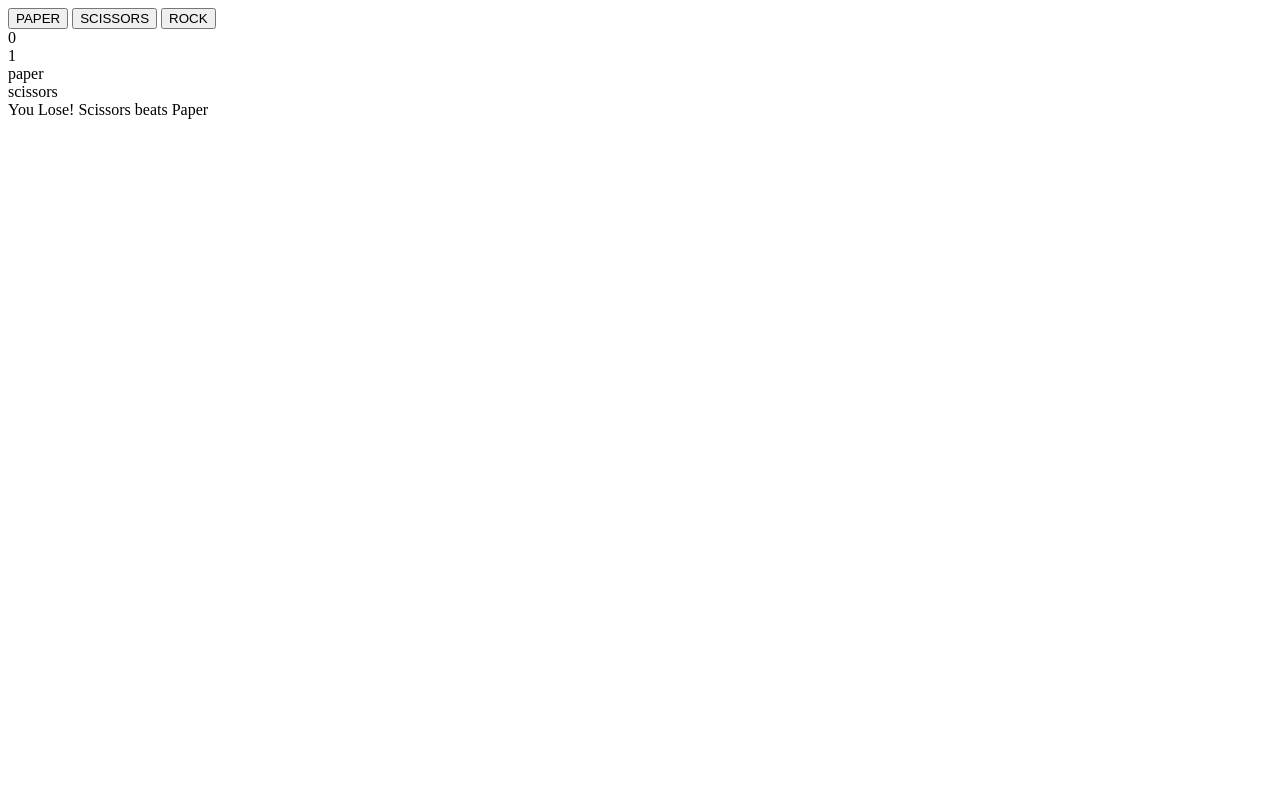
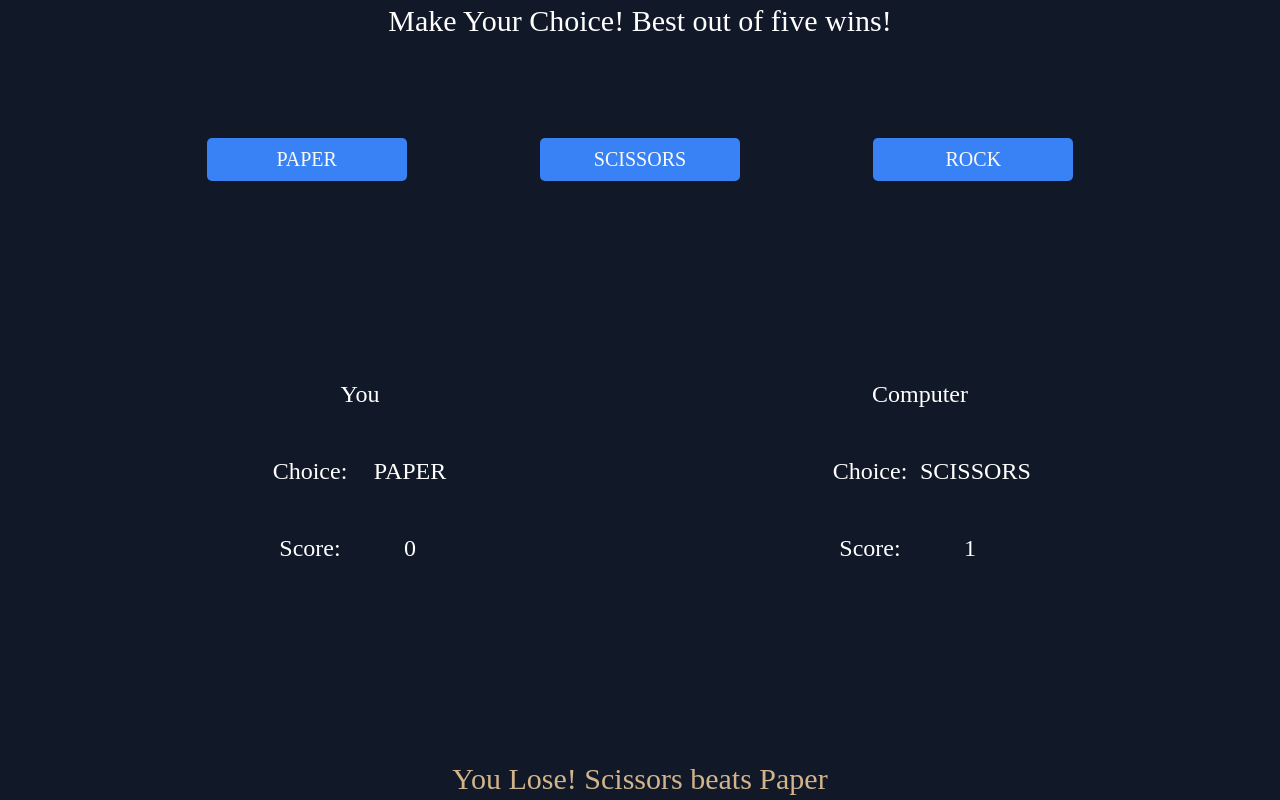
Before and after one commit to Plamen-V-Ivanov/rock-paper-scissors-play, a plain HTML site: page index.html in a window 1280 px wide. Both pictures are taken after a click on the button "PAPER". Drawn offline with Linux system fonts and the light colour scheme.

Commit message:
Added styling. Made more dynamic

```diff
--- a/index.html
+++ b/index.html
@@ -1,31 +1,68 @@
 <!DOCTYPE html>
 <html lang="en">
+
 <head>
     <meta charset="UTF-8">
     <meta http-equiv="X-UA-Compatible" content="IE=edge">
     <meta name="viewport" content="width=device-width, initial-scale=1.0">
     <title>Document</title>
     <script src="source.js" defer></script>
+    <link rel="stylesheet" href="./style/style.css">
 </head>
 
-<button class="play-btn">PAPER</button>
-<button class="play-btn">SCISSORS</button>
-<button class="play-btn">ROCK</button>
+<div id="choice-section">
+    <div id="choice-message">Make Your Choice! Best out of five wins!</div>
+    <div id="buttons-section">
+        <button class="play-btn">PAPER</button>
+        <button class="play-btn">SCISSORS</button>
+        <button class="play-btn">ROCK</button>
+    </div>
+</div>
 
-<div id="player-score"></div>
-<div id="computer-score"></div>
+<div id="score-section">
+    <div class="score-column">
+        <div>You</div>
+        <div class="table-block">
+            <div class="label">Choice:</div>
+            <div class="label" id="player-choice"></div>
+        </div>
+        <div class="table-block">
+            <div class="label">Score:</div>
+            <div class="label" id="player-score"></div>
+        </div>
 
-<div id="player-choice"></div>
-<div id="computer-choice"></div>
+    </div>
+    <div class="divider">
+        <div class="loader"></div>
+    </div>
+
+
+    <div class="score-column">
+        <div>Computer</div>
+        <div class="table-block">
+            <div class="label">Choice:</div>
+            <div class="label" id="computer-choice"></div>
+        </div>
+        <div class="table-block">
+            <div class="label">Score:</div>
+            <div class="label" id="computer-score"></div>
+        </div>
+    </div>
+
+</div>
 
 <div id="round-message"></div>
+
 <div id="winner-message"></div>
 
+<div id="final-score"> </div>
 
+<button id="play-again-btn">Play Again</button>
 
 <body>
 
     <script src="/source.js"></script>
 
 </body>
+
 </html>
--- a/source.js
+++ b/source.js
@@ -28,7 +28,7 @@ function getComputerChoice() {
 
 }
 
-function checkForWinCondition(){
+function checkForWinCondition() {
 
     if (playerScore + computerScore >= 5 || playerScore >= 3 || computerScore >= 3) {
         if (playerScore > computerScore) {
@@ -38,6 +38,7 @@ function checkForWinCondition(){
         } else {
             winnerMessageElement.textContent = "The Game Is Tie! You Should Not Cheat, Using Developer Tool!"
         }
+        endGamePage();
         return true;
     }
     return false;
@@ -46,24 +47,26 @@ function checkForWinCondition(){
 
 function updatePageRoundChoices(playerSelection, computerSelection) {
 
-    playerChoiceElement.textContent = playerSelection;
-    computerChoiceElement.textContent = computerSelection;
+    playerChoiceElement.textContent = playerSelection.toUpperCase();
+    computerChoiceElement.textContent = computerSelection.toUpperCase();
     return;
 
 }
 
 function playRound(playerSelection, computerSelection) {
 
-    if(checkForWinCondition()){
+    if (checkForWinCondition()) {
         return;
     }
 
     if (!winningConditions[playerSelection]) {
         currRoundMessage = "Input a valid choice!"
+        return;
     }
 
     if (playerSelection == computerSelection) {
         currRoundMessage = "Tie!";
+        return;
     };
 
     if (winningConditions[playerSelection] == computerSelection) {
@@ -76,7 +79,7 @@ function playRound(playerSelection, computerSelection) {
         currRoundMessage = loseMessages[playerSelection];
     }
 
-    if(checkForWinCondition()){
+    if (checkForWinCondition()) {
         return;
     }
 
@@ -94,7 +97,43 @@ function game(playerSelection) {
 
 }
 
+function endGamePage() {
+
+    scoreSection.style.display = 'none';
+    choiceSection.style.display = 'none';
+    Array.from(scoreStatistics).map(scoreColumn => scoreColumn.style.display = 'none');
+    roundMessageElement.style.display = 'none';
+
+    finalScore.textContent = (`Final score: ${playerScore}:${computerScore}`)
+    winnerMessageElement.style.display = 'block';
+    finalScore.style.display = 'block';
+    playAgainBtn.style.display = 'block';
+
+}
+
+function BackToPlayPage() {
+
+    playerScore = 0;
+    computerScore = 0;
+
+    choiceSection.style.display = 'block';
+    scoreSection.style.display = 'flex';
+    roundMessageElement.style.display = 'block';
+
+    playerScoreElement.textContent = '';
+    computerScoreElement.textContent = '';
+    playerChoiceElement.textContent = '';
+    computerChoiceElement.textContent = '';
+    roundMessageElement.textContent = '';
+
+    winnerMessageElement.style.display = 'none';
+    finalScore.style.display = 'none';
+    playAgainBtn.style.display = 'none';
+
+}
+
 const playButtons = document.getElementsByClassName('play-btn');
+const scoreStatistics = document.getElementsByClassName('score-column')
 const playerScoreElement = document.getElementById('player-score');
 const computerScoreElement = document.getElementById('computer-score');
 const roundMessageElement = document.getElementById('round-message');
@@ -102,14 +141,44 @@ const winnerMessageElement = document.getElementById('winner-message');
 const playerChoiceElement = document.getElementById('player-choice');
 const computerChoiceElement = document.getElementById('computer-choice');
 
+const choiceSection = document.getElementById('choice-section');
+const scoreSection = document.getElementById('score-section');
+const finalScore = document.getElementById('final-score');
+const playAgainBtn = document.getElementById('play-again-btn');
+const animation = document.querySelector('.loader');
+
+
 Array.from(playButtons).forEach(btn => {
     btn.addEventListener('click', playEvent);
 });
 
+playAgainBtn.addEventListener('click', BackToPlayPage);
+
 function playEvent(e) {
+    const playerChoice = e.target.textContent.toLowerCase();
+    Array.from(scoreStatistics).map(scoreColumn => scoreColumn.style.display = 'flex');
+    triggerAnimation();
+    setTimeout(() => game(playerChoice), 1000);
+}
 
-    const playerChoice = e.target.textContent.toLowerCase();
-    console.log(playerChoice);
-    game(playerChoice);
+function triggerAnimation() {
+    reverseVisibility('hidden');
+    Array.from(playButtons).forEach(btn => {
+        btn.disabled = true;
+    });
+    animation.style.display = 'block';
 
+    setTimeout(function () {
+        animation.style.display = 'none'
+        Array.from(playButtons).forEach(btn => {
+            btn.disabled = false;
+        });
+        reverseVisibility('visible');
+    }, 1000);
 }
+
+function reverseVisibility(option) {
+    Array.from(scoreStatistics).map(scoreColumn => scoreColumn.style.visibility = option);
+    roundMessageElement.style.visibility = option;
+    animation.style.display = option;
+};
--- /dev/null
+++ b/style/style.css
@@ -0,0 +1,142 @@
+* {
+    font-family: 'Times New Roman', Times, serif;
+}
+
+body {
+    height: 100vh;
+    margin: 0;
+    padding: 0;
+    overflow: hidden;
+    display: flex;
+    flex: 1;
+
+    background: #111827;
+    color: #FFFFFF;
+    flex-direction: column;
+    justify-content: center;
+    align-items: center;
+    gap: 200px;
+
+    flex-basis: 100%;
+
+}
+
+.score-column {
+    display: flex;
+    width: 400px;
+    flex-direction: column;
+    text-align: center;
+    gap: 50px;
+    display: none;
+    align-items: center;
+
+}
+
+.table-block{
+    display: flex;
+    justify-content: space-between;
+
+}
+
+.divider{
+    width: 120px;
+}
+
+#choice-message {
+    width: 1000px;
+    margin-top: 100px;
+    margin-bottom: 100px;
+    text-align: center;
+    font-size: 30px;
+
+}
+
+#buttons-section {
+    display: flex;
+    flex: 1;
+    justify-content: space-around;
+}
+
+#score-section {
+    text-align: center;
+    width: 1000px;
+    height: 300px;
+    display: flex;
+    justify-content: space-evenly;
+    font-size: 24px;
+
+
+}
+
+
+#round-message{
+
+    height: 100px;
+    font-size: 30px;
+    color: tan;
+    margin-bottom: 100px;
+}
+
+#winner-message{
+
+    display: none;
+    font-size: 100px;
+    color: tan;
+
+}
+
+#final-score{
+    display: none;
+    font-size: 50px;
+}
+
+#play-again-btn{
+    display: none;
+}
+
+.label {
+    width: 100px;
+}
+
+
+
+button {
+    background: #3882f6;
+    color: #f9faf8;
+    font-weight: normal;
+    font-size: 20px;
+    padding: 10px;
+    width: 200px;
+    border-radius: 5px;
+    border: 0px;
+
+}
+
+
+button:hover {
+    background-color: #68d4ff;
+    transition: 0.6s;
+    cursor: pointer;
+}
+
+.loader {
+    display: none;
+    border: 16px solid #f3f3f3;
+    border-radius: 50%;
+    border-top: 16px solid #3498db;
+    width: 120px;
+    height: 120px;
+    -webkit-animation: spin 1s linear infinite;
+    animation: spin 1s linear infinite;
+  }
+
+
+  @-webkit-keyframes spin {
+    0% { -webkit-transform: rotate(0deg); }
+    100% { -webkit-transform: rotate(360deg); }
+  }
+
+  @keyframes spin {
+    0% { transform: rotate(0deg); }
+    100% { transform: rotate(360deg); }
+  }
```
